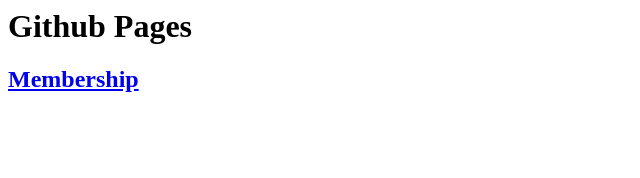
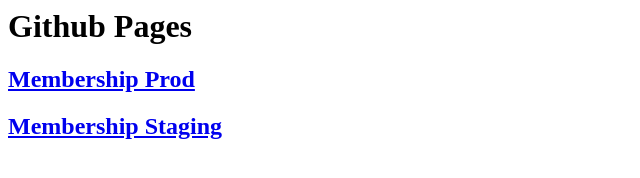
Before and after one commit to jessestauffer/jessestauffer.github.io, a plain HTML site: page index.html in a window 1280 px wide. Shown: the whole page, without its empty margins (0-640 px from the left). Drawn offline with Linux system fonts and the light colour scheme.

Commit message:
Update index.html

```diff
--- a/index.html
+++ b/index.html
@@ -5,6 +5,7 @@
   </head>
   <body>
     <h1>Github Pages</h1>
-    <a universal=true href="https://thumbtack.com/membership"><h2>Membership</h2></a>
+    <a universal=true href="https://thumbtack.com/membership"><h2>Membership Prod</h2></a>
+        <a universal=true href="https://d.thumbtack.com/membership"><h2>Membership Staging</h2></a>
   </body>
 </html>
```
